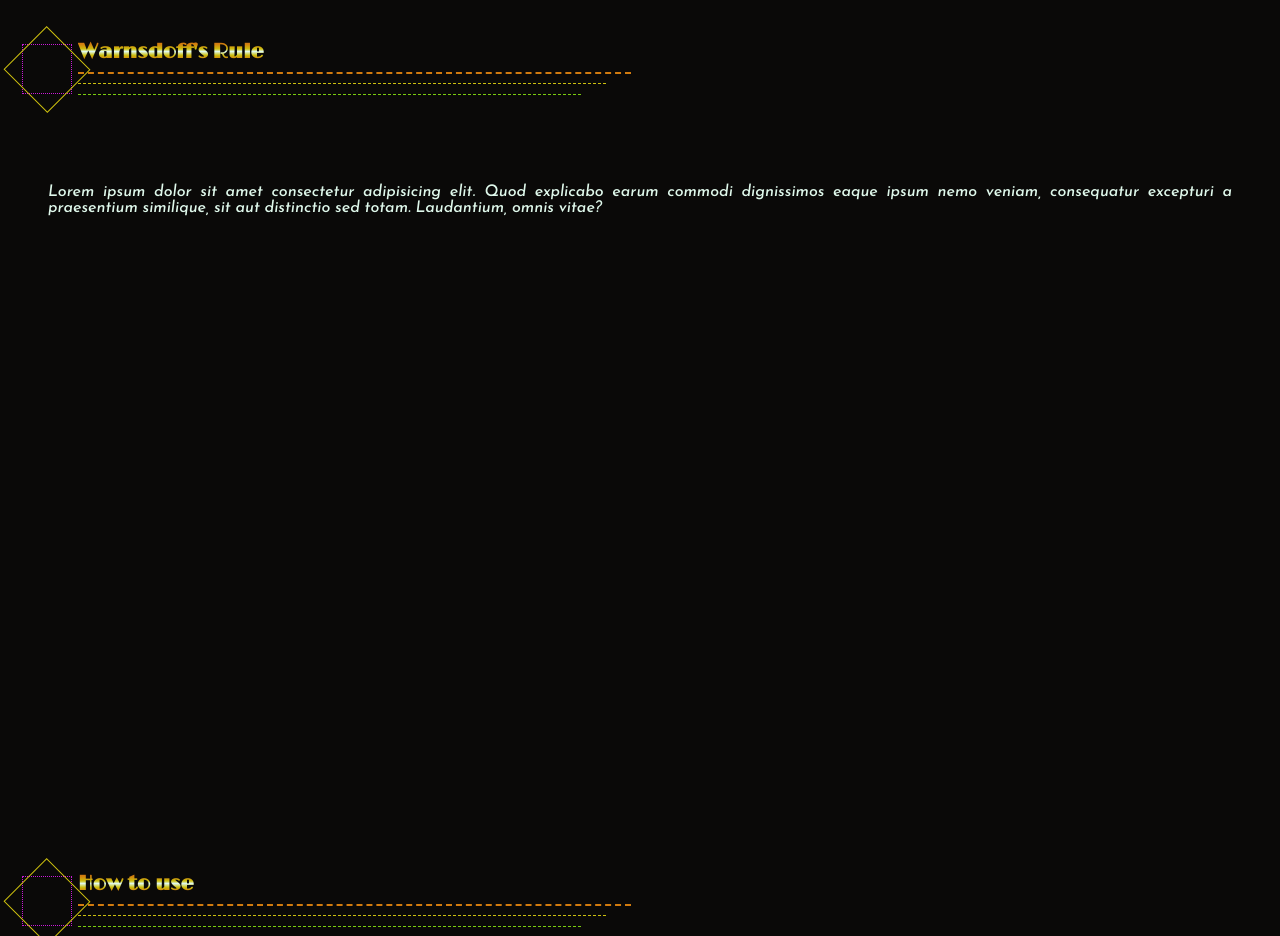
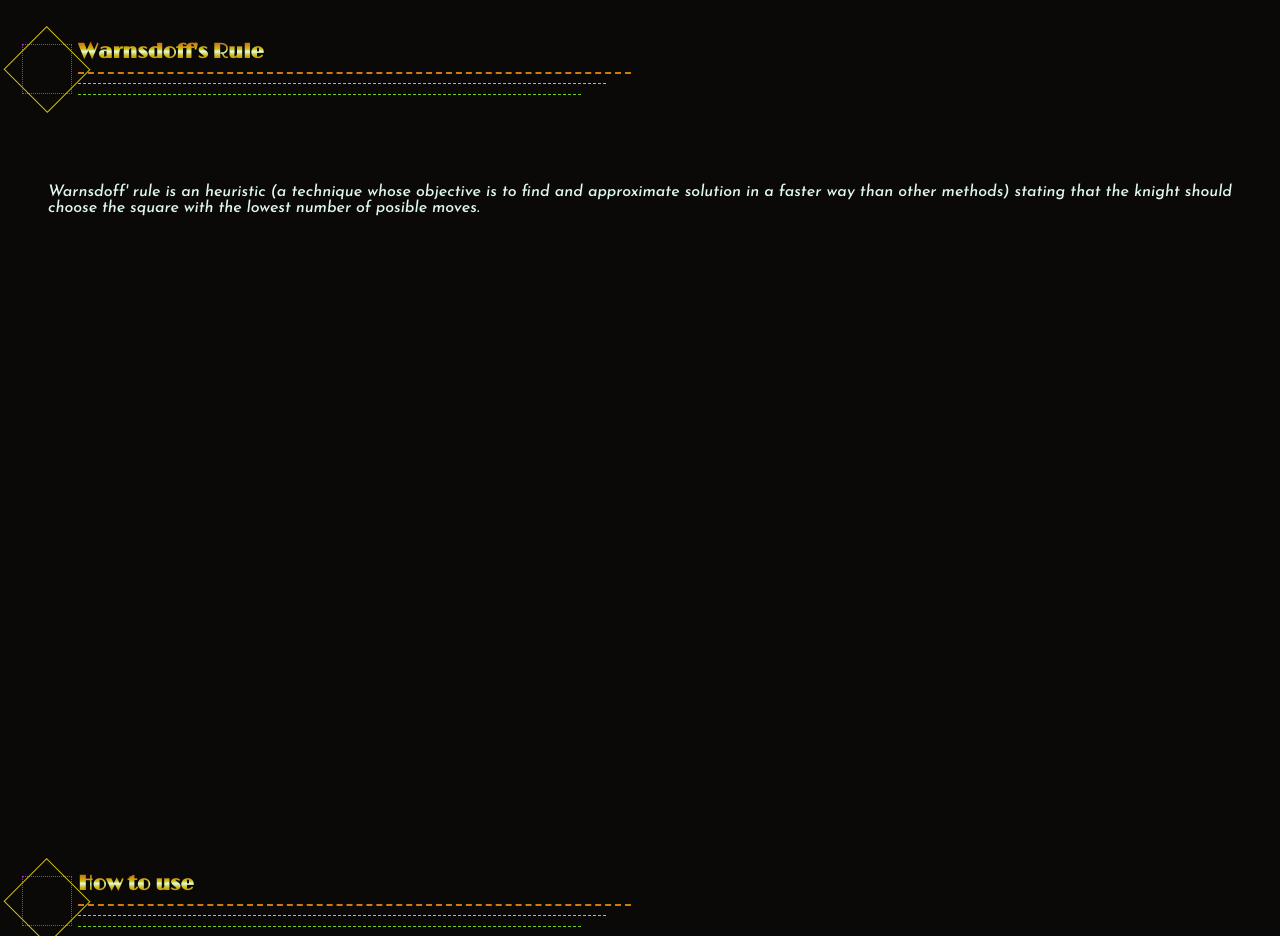
Before and after one commit to nmpellecchia/Knight-Tour, a plain HTML site: page index.html in a window 1280 px wide. Shown: the part 1680-2616 px from the top of the page. Drawn offline with nearby package versions, Linux system fonts and the light colour scheme.

Commit message:
added what's wandorff's rule

```diff
--- a/index.html
+++ b/index.html
@@ -61,10 +61,10 @@
         <div class="deco-bottom-line"></div>
       </div>
       <p>
-        Lorem ipsum dolor sit amet consectetur adipisicing elit. Quod explicabo
-        earum commodi dignissimos eaque ipsum nemo veniam, consequatur excepturi
-        a praesentium similique, sit aut distinctio sed totam. Laudantium, omnis
-        vitae?
+        Warnsdoff' rule is an heuristic (a technique whose objective is to find
+        and approximate solution in a faster way than other methods) stating
+        that the knight should choose the square with the lowest number of
+        posible moves.
       </p>
     </article>
     <article id="how-to-use">
```
